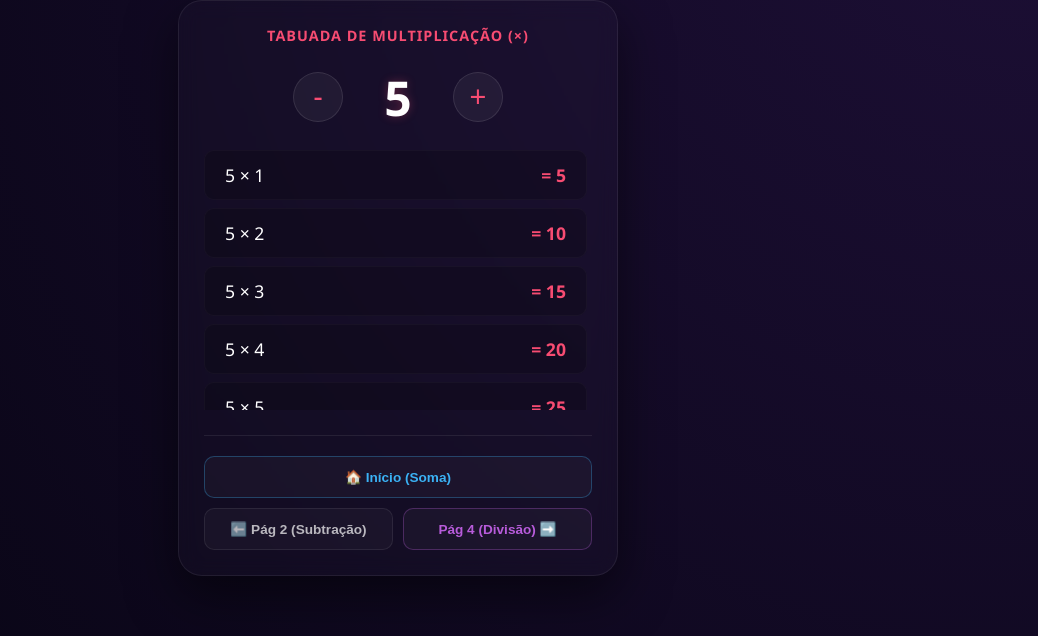
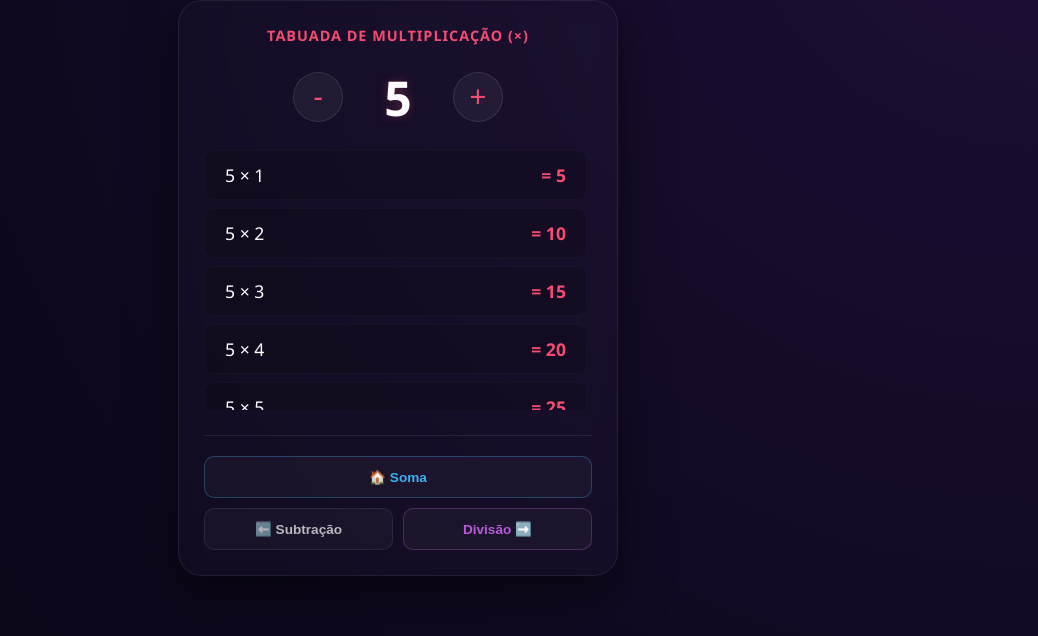
Before and after one commit to Bryan1401-source/One-Piece, a plain HTML site: page pagina_3.html in a window 1280 px wide. Shown: the part 164-800 px from the top of the page, without its empty margins (242-1280 px from the left). Drawn offline with Linux system fonts and the light colour scheme.

Commit message:
Modificando

```diff
--- a/pagina_3.html
+++ b/pagina_3.html
@@ -25,11 +25,11 @@
 
             <div class="area-navegacao">
                 <div class="linhas-botoes">
-                    <button class="btn-nav btn-voltar" onclick="irParaSoma()">🏠 Início (Soma)</button>
+                    <button class="btn-nav btn-voltar" onclick="irParaSoma()">🏠 Soma</button>
                 </div>
                 <div class="linhas-botoes dupla">
-                    <button class="btn-nav" onclick="irParaPagina2()">⬅️ Pág 2 (Subtração)</button>
-                    <button class="btn-nav btn-avancar" onclick="irParaPagina4()">Pág 4 (Divisão) ➡️</button>
+                    <button class="btn-nav" onclick="irParaPagina2()">⬅️ Subtração</button>
+                    <button class="btn-nav btn-avancar" onclick="irParaPagina4()">Divisão ➡️</button>
                 </div>
             </div>
         </div>
```
